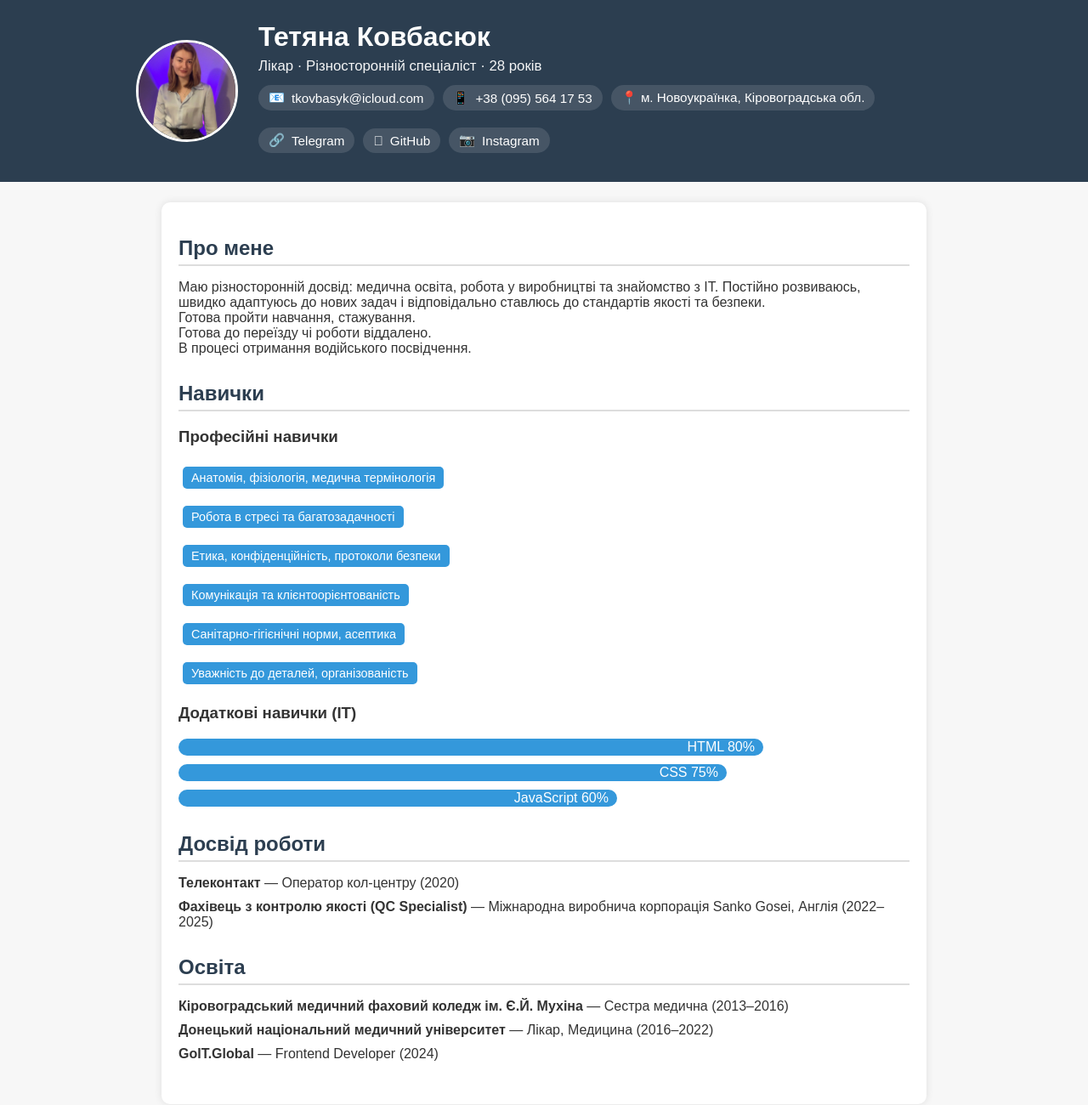
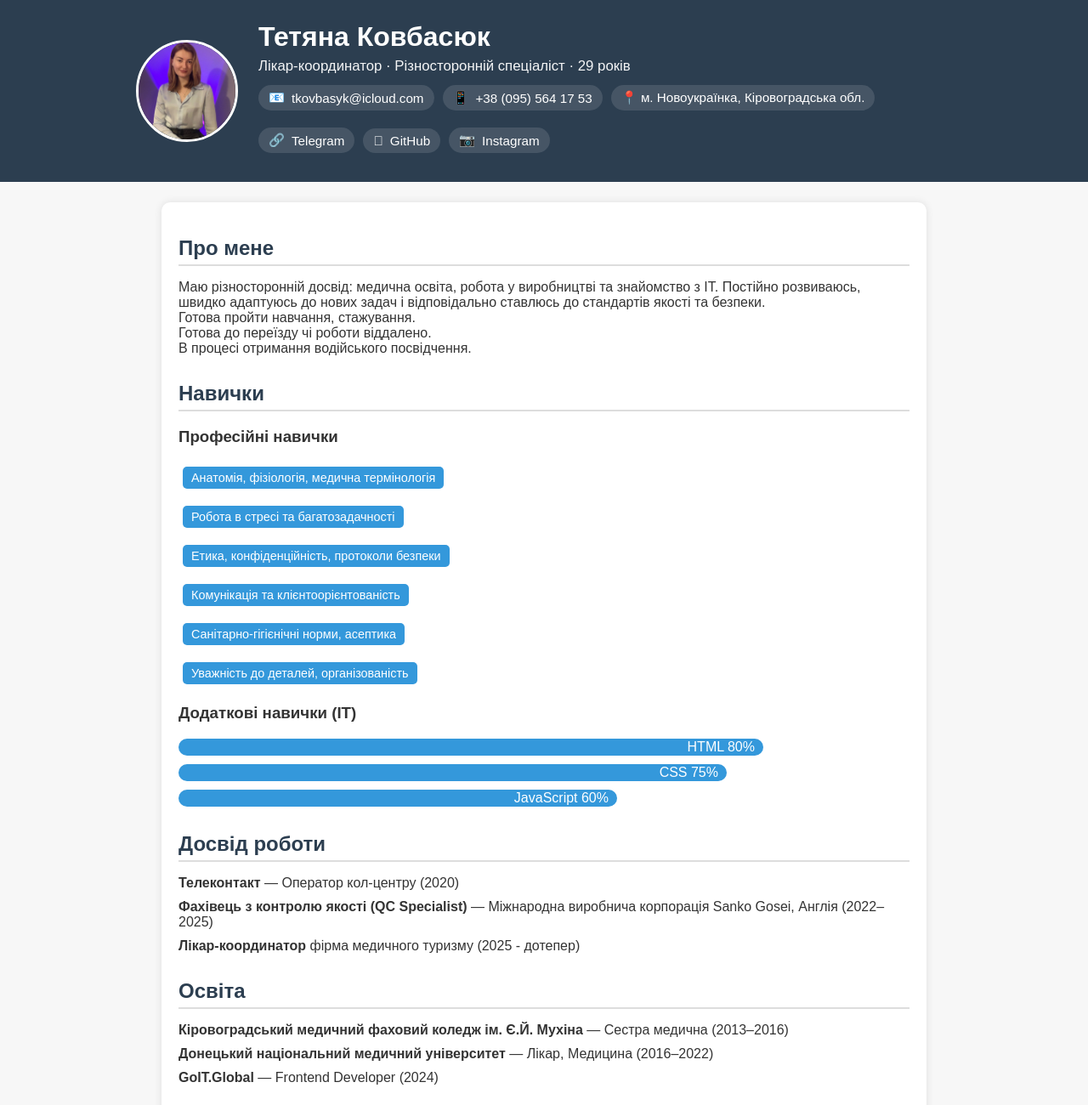
Before and after one commit to ttsergeevna/resume, a plain HTML site: page cv/index.html in a window 1280 px wide. Shown: the top 1300 px of the page at 85% size. Drawn offline with Linux system fonts and the light colour scheme.

Commit message:
Update index.html

```diff
--- a/cv/index.html
+++ b/cv/index.html
@@ -156,7 +156,7 @@
       <img class="header-photo" src="photo.jpg" alt="Фото Тетяни Ковбасюк" />
       <div class="header-text">
         <h1>Тетяна Ковбасюк</h1>
-        <p class="role">Лікар · Різносторонній спеціаліст · 28 років</p>
+        <p class="role">Лікар-координатор · Різносторонній спеціаліст · 29 років</p>
         <ul class="contact" aria-label="Контакти">
           <li>📧 <a href="mailto:tkovbasyk@icloud.com">tkovbasyk@icloud.com</a></li>
           <li>📱 <a href="tel:+380955641753">+38 (095) 564 17 53</a></li>
@@ -203,6 +203,8 @@
       <ul>
         <li><b>Телеконтакт</b> — Оператор кол-центру (2020)</li>
         <li><b>Фахівець з контролю якості (QC Specialist)</b> — Міжнародна виробнича корпорація Sanko Gosei, Англія (2022–2025)</li>
+        <li><b>Лікар-координатор</b> фірма медичного туризму (2025 - дотепер)</li>
+
       </ul>
     </section>
 
```
